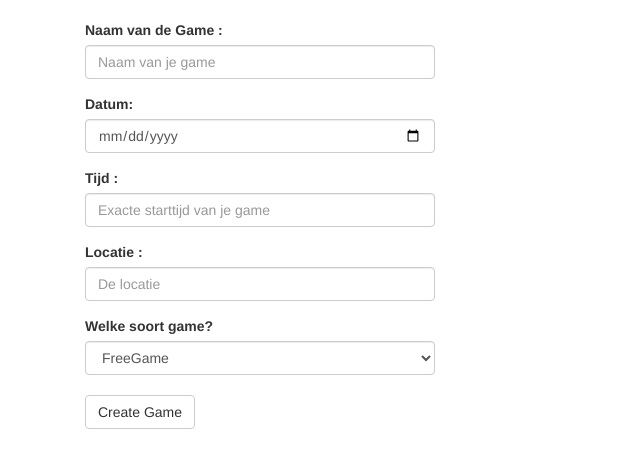
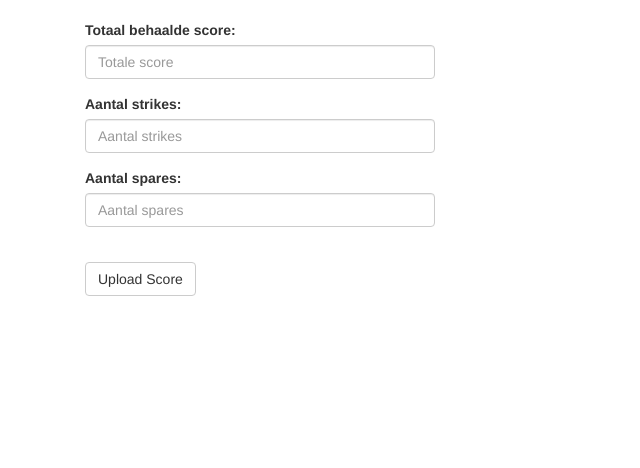
Before and after one commit to Glennmen/ICTProjects3, a CodeIgniter app: page /ICTProjects3/ in a window 1280 px wide. Shown: the part 52-520 px from the top of the page, without its empty margins (0-640 px from the left). Run offline with CodeIgniter, Linux system fonts and the light colour scheme; some libraries are stand-ins or nearby versions.

Commit message:
score view tested :)

```diff
--- a/application/config/routes.php
+++ b/application/config/routes.php
@@ -49,6 +49,6 @@ defined('BASEPATH') OR exit('No direct script access allowed');
 | Examples:	my-controller/index	-> my_controller/index
 |		my-controller/my-method	-> my_controller/my_method
 */
-$route['default_controller'] = 'gameController';
+$route['default_controller'] = 'scoreController';
 $route['404_override'] = '';
 $route['translate_uri_dashes'] = FALSE;
--- a/application/controllers/ScoreController.php
+++ b/application/controllers/ScoreController.php
@@ -7,12 +7,10 @@ class ScoreController extends CI_Controller {
         $this->load->library('navbar');
         $data['nav'] = $this->navbar->get_navbar();
 
-        $this->form_validation->set_rules('scoreID','scoreId', 'required');
-        $this->form_validation->set_rules('googleID','googleId', 'required');
-        $this->form_validation->set_rules('gameID','gameId', 'required');
-        $this->form_validation->set_rules('scoreTotaal','Totaal','required');
-        $this->form_validation->set_rules('scoreSpares','spares','numeric');
-        $this->form_validation->set_rules('scoreStrikes','strikes','numeric');
+
+        $this->form_validation->set_rules('scoreTotaal','Totaal','required|max_length[3]|less_than[301]|is_natural_no_zero');
+        $this->form_validation->set_rules('scoreSpares','spares','required|max_length[2]|less_than[13]|is_natural');
+        $this->form_validation->set_rules('scoreStrikes','strikes','required|max_length[2]|less_than[13]|is_natural');
 
         if(isset($_POST['UploadScore'])){
             if ($this->form_validation->run() == FALSE) {
@@ -20,9 +18,10 @@ class ScoreController extends CI_Controller {
             }
             else {
                 $aScoreData =[
-                    'Score_ID' => $this->input->post('scoreID'),
-                    'Game_ID' => $this->input->post('gameID'),
-                    'Google_ID' => $this->input->post('googleID'),
+                    //'Game_ID' => $this->input->post('gameID'),
+                    //'Google_ID' => $this->input->post('googleID'),
+                    'Game_ID' =>2,
+                    'Google_ID' =>2,
                     'Totaal' => $this->input->post('scoreTotaal'),
                     'Strikes' => $this->input->post('scoreSpares'),
                     'Spare' => $this->input->post('scoreStrikes')
--- a/application/views/ScoreView.php
+++ b/application/views/ScoreView.php
@@ -19,17 +19,17 @@ and open the template in the editor.
     <form action="ScoreController" method="post">
         <div class="form-group">
             <label for="Score">Totaal behaalde score:</label>
-            <input type="text" class="form-control" id="ScoreTotaal" name="scoreTotaal" placeholder="Totale score">
+            <input type="text" class="form-control" id="ScoreTotaal" name="scoreTotaal" value="<?php echo set_value('scoreTotaal'); ?>" placeholder="Totale score">
         </div>
 
         <div class="form-group">
             <label for="Strikes">Aantal strikes:</label>
-            <input type="text" class="form-control" id="ScoreStrikes" name="scoreStrikes" placeholder="Aantal strikes">
+            <input type="text" class="form-control" id="ScoreStrikes" name="scoreStrikes" value="<?php echo set_value('scoreStrikes'); ?>" placeholder="Aantal strikes">
         </div>
 
         <div class="form-group">
             <label for="Spares">Aantal spares:</label>
-            <input type="text" class="form-control" id="ScoreSpares" name="scoreSpares" placeholder="Aantal spares">
+            <input type="text" class="form-control" id="ScoreSpares" name="scoreSpares" value="<?php echo set_value('scoreSpares'); ?>" placeholder="Aantal spares">
         </div>
 
         </br>
```
